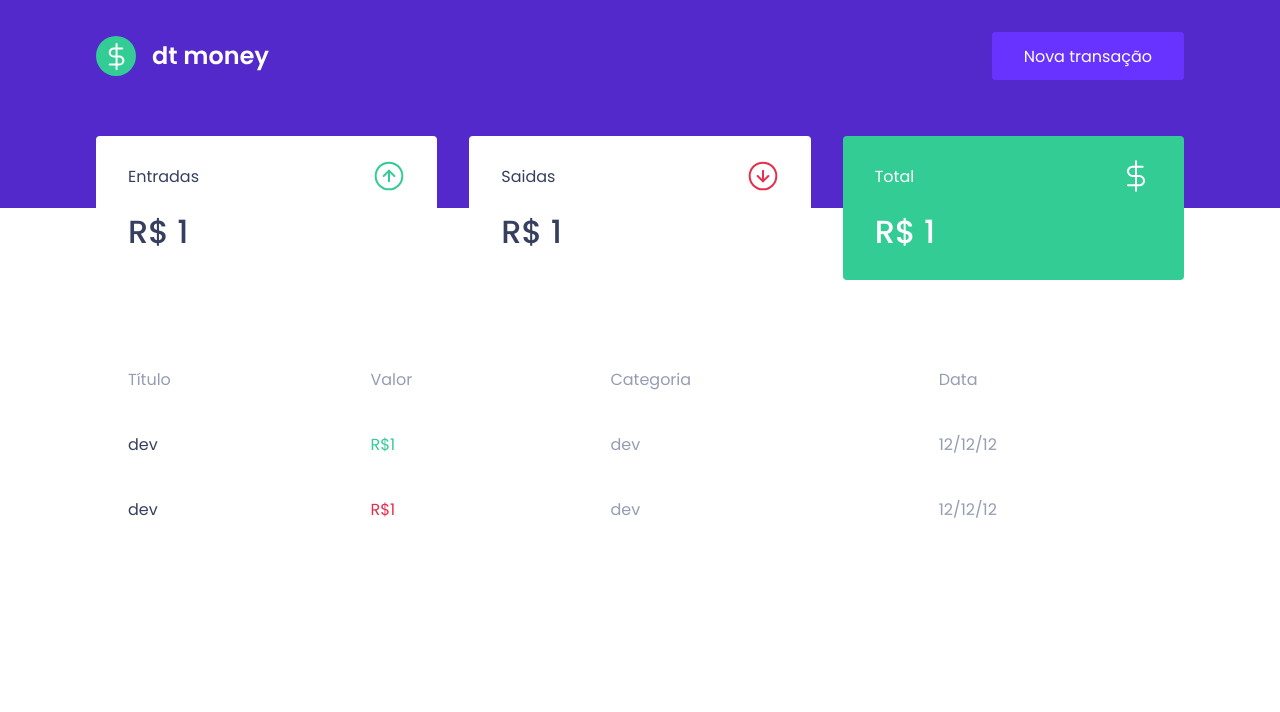
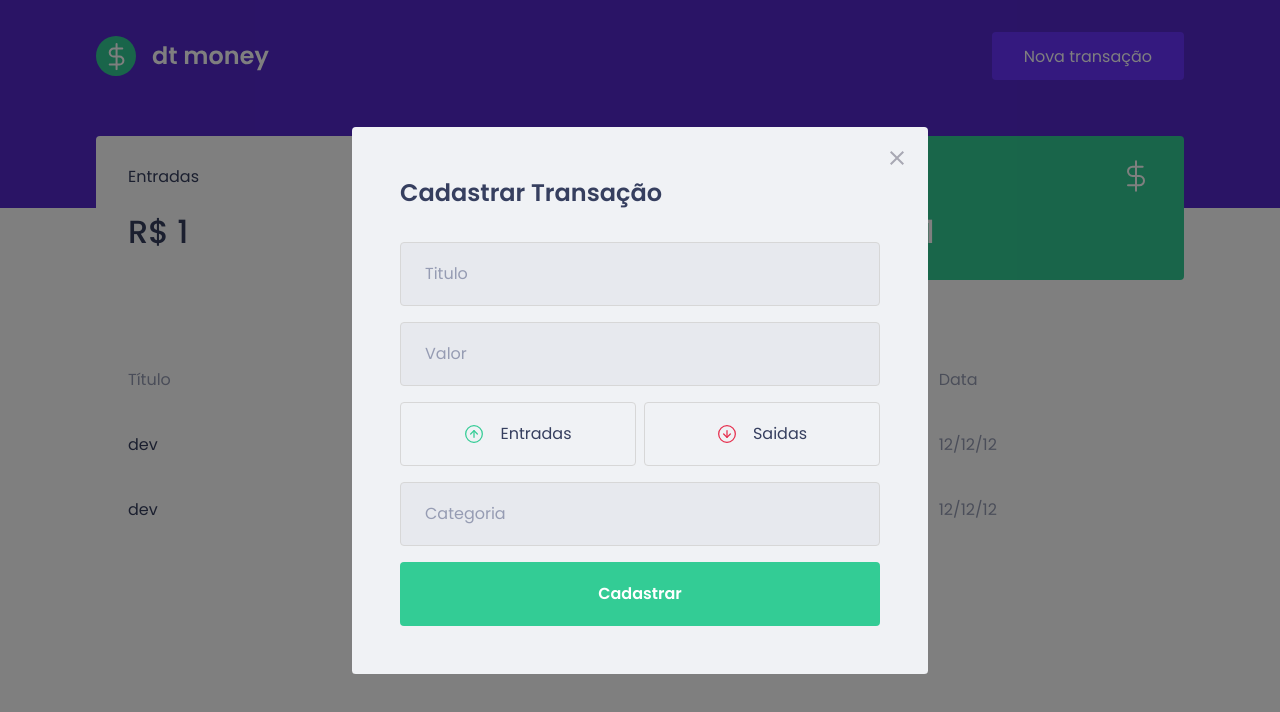
Before and after one commit to Gabriel3421/ignite_dtmoney, a React (Create React App) app: page / in a window 1280 px wide. Both pictures are taken after a click on the button "Nova transação". Shown: the top 712 px of the page. Built offline with nearby package versions, Linux system fonts and the light colour scheme; no server answers; what miragejs would draw is missing.

Commit message:
Modal & forms parte 1

```diff
--- a/package.json
+++ b/package.json
@@ -5,8 +5,10 @@
   "dependencies": {
     "axios": "^0.21.1",
     "miragejs": "^0.1.41",
+    "polished": "^4.1.2",
     "react": "^17.0.2",
     "react-dom": "^17.0.2",
+    "react-modal": "^3.13.1",
     "react-scripts": "4.0.3",
     "styled-components": "^5.2.3",
     "web-vitals": "^1.0.1"
@@ -19,6 +21,7 @@
     "@types/node": "^12.0.0",
     "@types/react": "^17.0.0",
     "@types/react-dom": "^17.0.0",
+    "@types/react-modal": "^3.12.0",
     "@types/styled-components": "^5.1.9",
     "typescript": "^4.1.2"
   },
--- a/src/App.tsx
+++ b/src/App.tsx
@@ -1,12 +1,20 @@
+import { useState } from 'react';
+import Modal from 'react-modal';
+
 import { Dashboard } from './components/Dashboard';
 import { Header } from './components/Header';
+import { NewTransactionModal } from './components/NewTransactionModal';
 import { GlobalStyle } from './styles/global';
 
+Modal.setAppElement('#root')
+
 export function App() {
+  const [isVisible, setIsVisible] = useState(false)
   return (
     <>
-      <Header />
+      <Header  setIsVisible={setIsVisible} />
       <Dashboard />
+      <NewTransactionModal isVisible={isVisible} setIsVisible={setIsVisible} />
       <GlobalStyle />
     </>
   );
--- a/src/components/Header/index.tsx
+++ b/src/components/Header/index.tsx
@@ -1,12 +1,18 @@
 import logo from '../../assets/logo.svg';
 import { Container, Content } from './styles'
 
-export function Header() {
+interface HeaderProps {
+  setIsVisible: (isVisible: boolean) => void;
+}
+
+export function Header({ setIsVisible }: HeaderProps) {
+
+
   return (
     <Container>
       <Content>
         <img src={logo} alt="dt money"/>
-        <button type="button">
+        <button type="button" onClick={()=> setIsVisible(true)}>
           Nova transação
         </button>
       </Content>
--- /dev/null
+++ b/src/components/NewTransactionModal/index.tsx
@@ -0,0 +1,50 @@
+import Modal from 'react-modal';
+import close from '../../assets/close.svg';
+import income from '../../assets/income.svg';
+import outcome from '../../assets/outcome.svg';
+import { Container, Section } from './styles';
+
+interface NewTransactionModalProps {
+  isVisible: boolean;
+  setIsVisible: (isVisible: boolean) => void;
+}
+
+export function NewTransactionModal ({ isVisible, setIsVisible}: NewTransactionModalProps){
+  return (
+    <Modal
+        isOpen={isVisible}
+        onRequestClose={()=>setIsVisible(false)}
+        overlayClassName="react-modal-overlay"
+        className="react-modal-content"
+      >
+        <button
+          type="button"
+          onClick={()=>setIsVisible(false)}
+          className="react-modal-close"
+        >
+          <img src={close} alt="Fechar modal"/>
+        </button>
+        <Container>
+          <h2>Cadastrar Transação</h2>
+          <input placeholder="Titulo" />
+          <input placeholder="Valor" type="number" />
+          <Section>
+            <button
+              type="button"
+            >
+              <img src={income} alt="Entradas"/>
+              <span>Entradas</span>
+            </button>
+            <button
+              type="button"
+            >
+              <img src={outcome} alt="Saidas"/>
+              <span>Saidas</span>
+            </button>
+          </Section>
+          <input placeholder="Categoria" />
+          <button type="submit">Cadastrar</button>
+        </Container>
+      </Modal>
+  );
+}
--- /dev/null
+++ b/src/components/NewTransactionModal/styles.ts
@@ -0,0 +1,78 @@
+import styled from 'styled-components';
+import { darken } from 'polished'
+
+export const Container = styled.form`
+  h2 {
+    color: var(--text-title);
+    font-size: 1.5rem;
+    margin-bottom: 2rem;
+  }
+  input{
+    width: 100%;
+    padding: 0 1.5rem;
+    height: 4rem;
+    border-radius: 0.25rem;
+    border: 1px solid #d7d7d7;
+    background-color:#e7e9ee;
+    font-size: 1rem;
+    font-weight: 400;
+
+    &::placeholder {
+      color: var(--text-body);
+    }
+    & + input {
+      margin-top: 1rem;
+    }
+  }
+  button[type='submit'] {
+    width: 100%;
+    padding: 0 1.5rem;
+    height: 4rem;
+    background-color: var(--green);
+    color: #fff;
+    border-radius: 0.25rem;
+    border: 0;
+    font-size: 1rem;
+    font-weight: 600;
+    margin-top: 1rem;
+    transition: filter 0.2s;
+
+    &:hover {
+      filter: brightness(0.9);
+    }
+  }
+`;
+
+export const Section = styled.section`
+  margin: 1rem 0;
+  display: grid;
+  grid-template-columns: 1fr 1fr;
+  gap: 0.5rem;
+
+  button {
+    height: 4rem;
+    border: 1px solid #d7d7d7;
+    border-radius: 0.25rem;
+    background-color: transparent;
+    display: flex;
+    justify-content: center;
+    align-items: center;
+    transition: border-color 0.2s;
+
+    &:hover {
+      border-color: ${darken(0.1, '#d7d7d7')}
+    }
+
+    img {
+      width: 20px;
+      height: 20px;
+    }
+
+    span {
+      display: inline-block;
+      margin-left: 1rem;
+      font-size: 1rem;
+      color: var(--text-title);
+    }
+  }
+`;
--- a/src/styles/global.ts
+++ b/src/styles/global.ts
@@ -61,4 +61,37 @@ export const GlobalStyle = createGlobalStyle`
     cursor: not-allowed;
   }
 
+  .react-modal-overlay{
+    background-color: rgba(0,0,0,0.5);
+    position: fixed;
+    top: 0;
+    bottom: 0;
+    left: 0;
+    right: 0;
+    display: flex;
+    justify-content: center;
+    align-items: center;
+  }
+  .react-modal-content{
+    width: 100%;
+    max-width: 576px;
+    background-color: var(--background);
+    padding: 3rem;
+    position: relative;
+    border-radius: 0.24rem;
+  }
+  .react-modal-close {
+    position: absolute;
+    right: 1.5rem;
+    top: 1.5rem;
+    border: 0;
+    background-color: transparent;
+
+    transition: filter 0.2s;
+
+    &:hover {
+      filter: brightness(0.8);
+    }
+  }
+
 `
```
Also changed, not shown: 1 other file (tests, documents, lock files or other folders).
